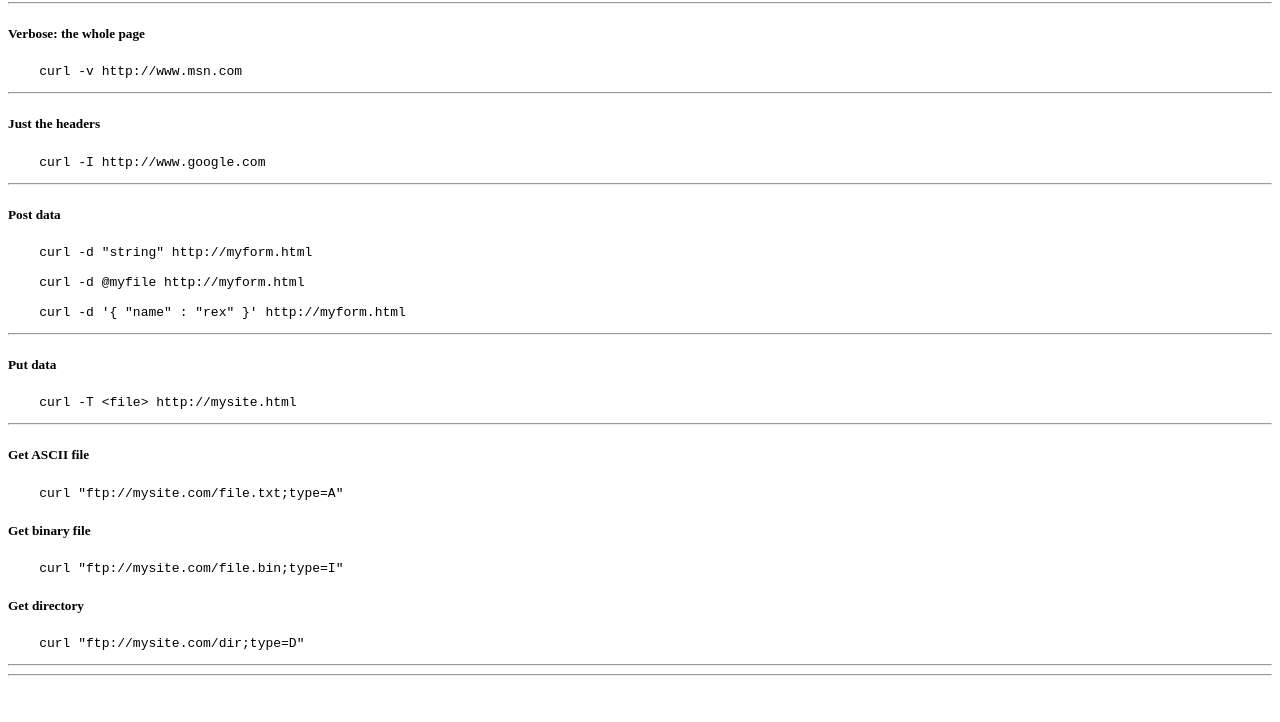
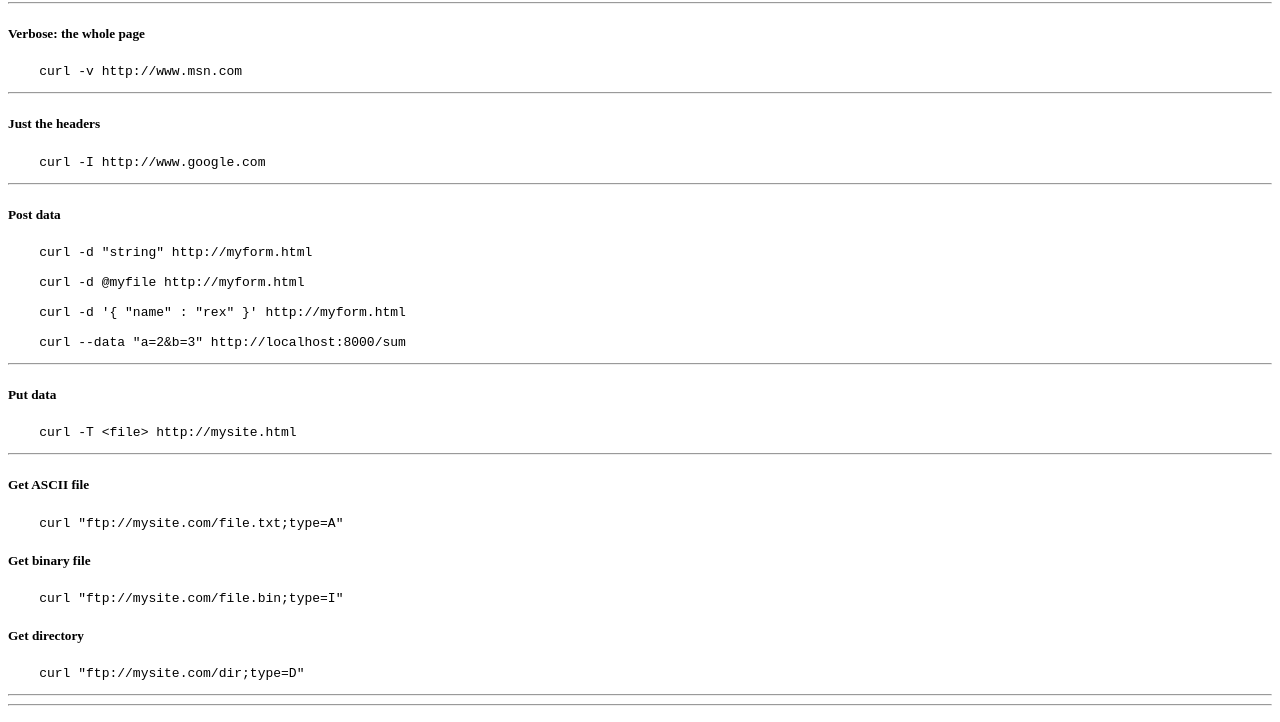
Before and after one commit to markculp0/help, a plain HTML site: page curl.html in a window 1280 px wide. Shown: the part 78-800 px from the top of the page. Drawn offline with Linux system fonts and the light colour scheme.

Commit message:
curl post 2 vars

```diff
--- a/curl.html
+++ b/curl.html
@@ -31,7 +31,9 @@
 
     curl -d @myfile http://myform.html
 
-    curl -d &#39;{ &quot;name&quot; : &quot;rex&quot; }&#39; http://myform.html</code></pre>
+    curl -d &#39;{ &quot;name&quot; : &quot;rex&quot; }&#39; http://myform.html
+
+    curl --data &quot;a=2&amp;b=3&quot; http://localhost:8000/sum</code></pre>
 <hr />
 <h5 id="put-data">Put data</h5>
 <pre><code>    curl -T &lt;file&gt; http://mysite.html</code></pre>
```
Also changed, not shown: 1 other file.
